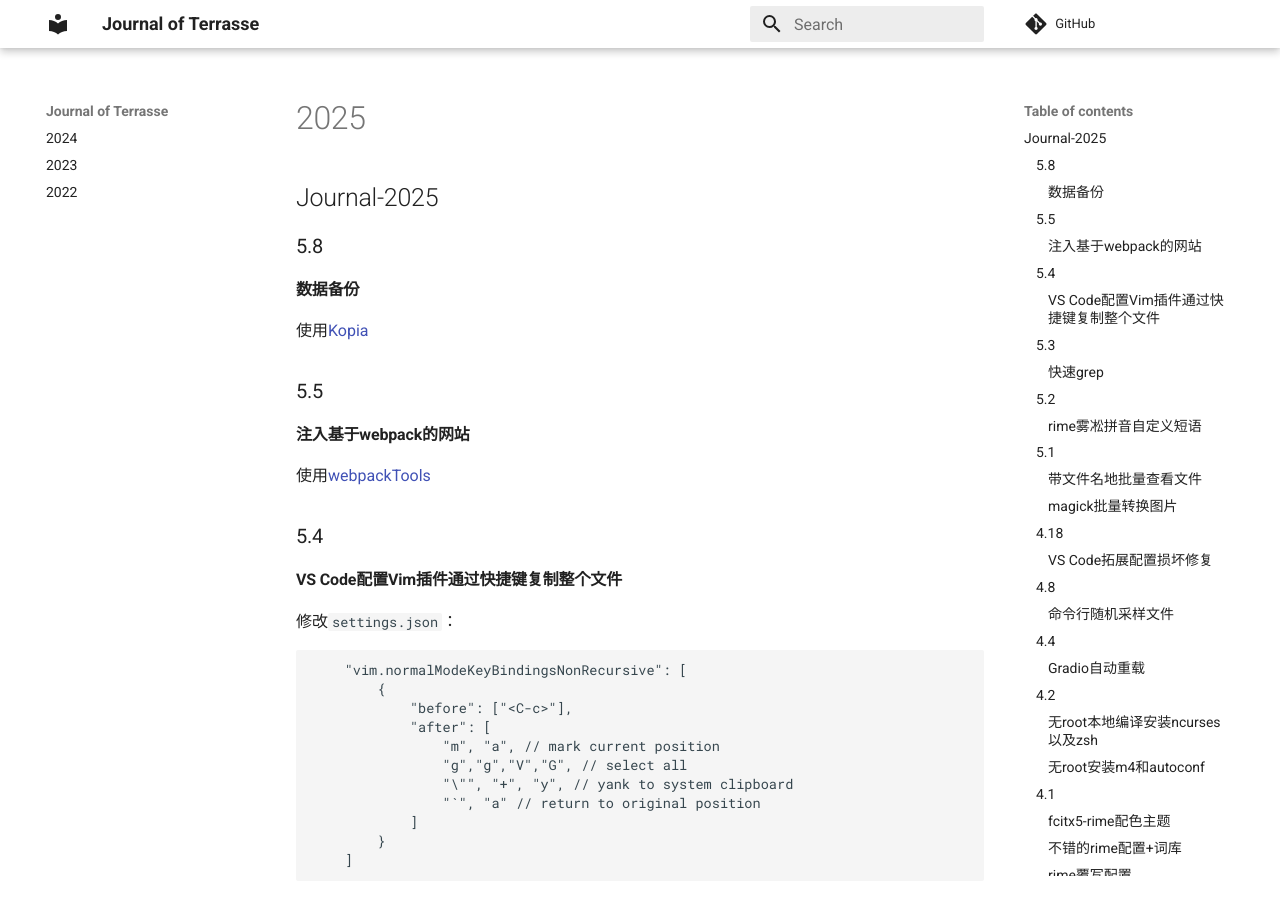
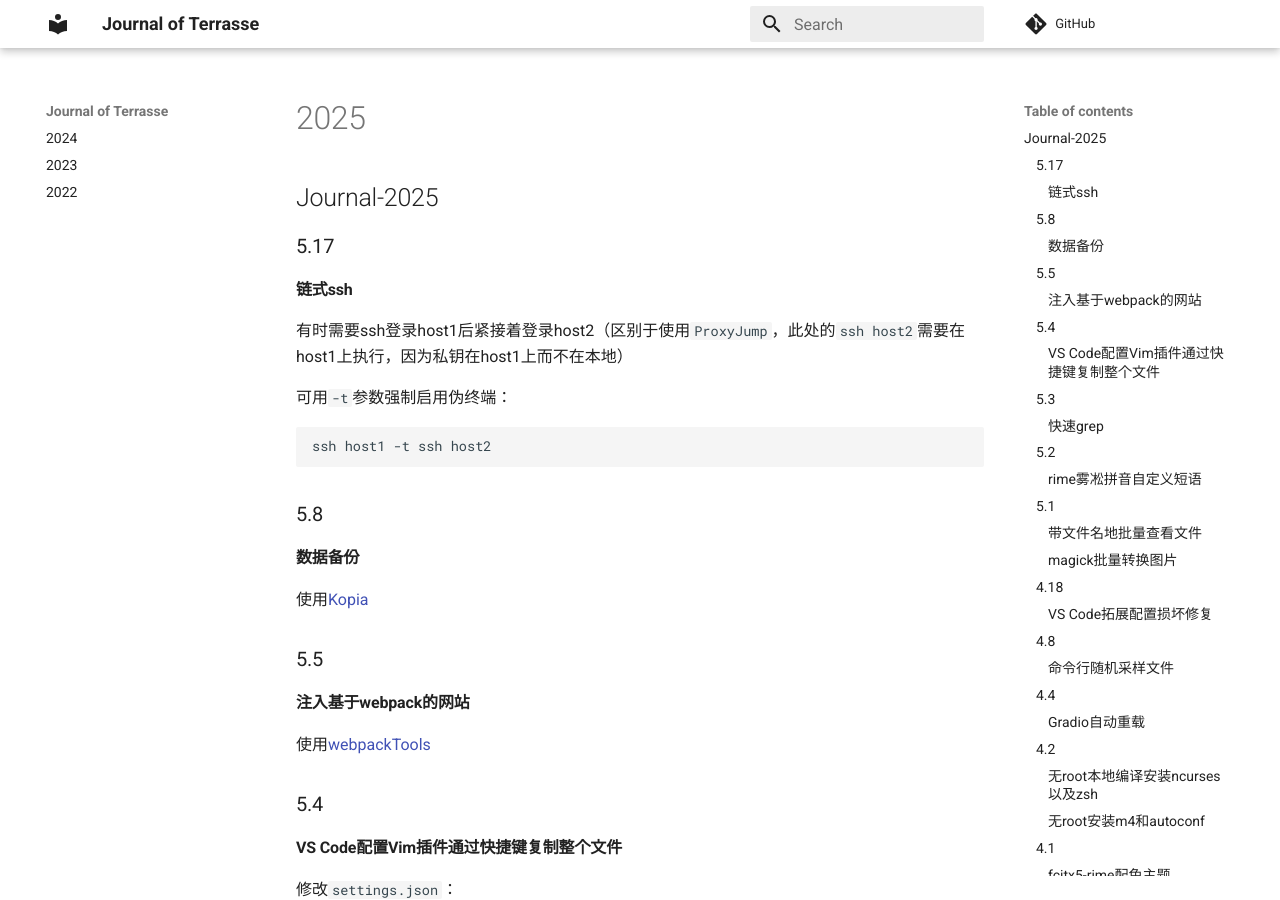
Before and after one commit to Jerry-Terrasse/journal, an MkDocs documentation site: the page built from docs/2025.md, in a window 1280 px wide and 900 px high. Built offline with MkDocs 1.6.1 and Material for MkDocs 9.7.7, drawn with Linux system fonts in a browser that asks for light colours; comment, search, counter and statistics services are not loaded.

Commit message:
update (Sat May 17 08:24:35 PM CST 2025)

````diff
--- a/docs/2025.md
+++ b/docs/2025.md
@@ -1,4 +1,16 @@
 ## Journal-2025
+
+### 5.17
+
+#### 链式ssh
+
+有时需要ssh登录host1后紧接着登录host2（区别于使用`ProxyJump`，此处的`ssh host2`需要在host1上执行，因为私钥在host1上而不在本地）
+
+可用`-t`参数强制启用伪终端：
+
+```shell
+ssh host1 -t ssh host2
+```
 
 ### 5.8
 
````
